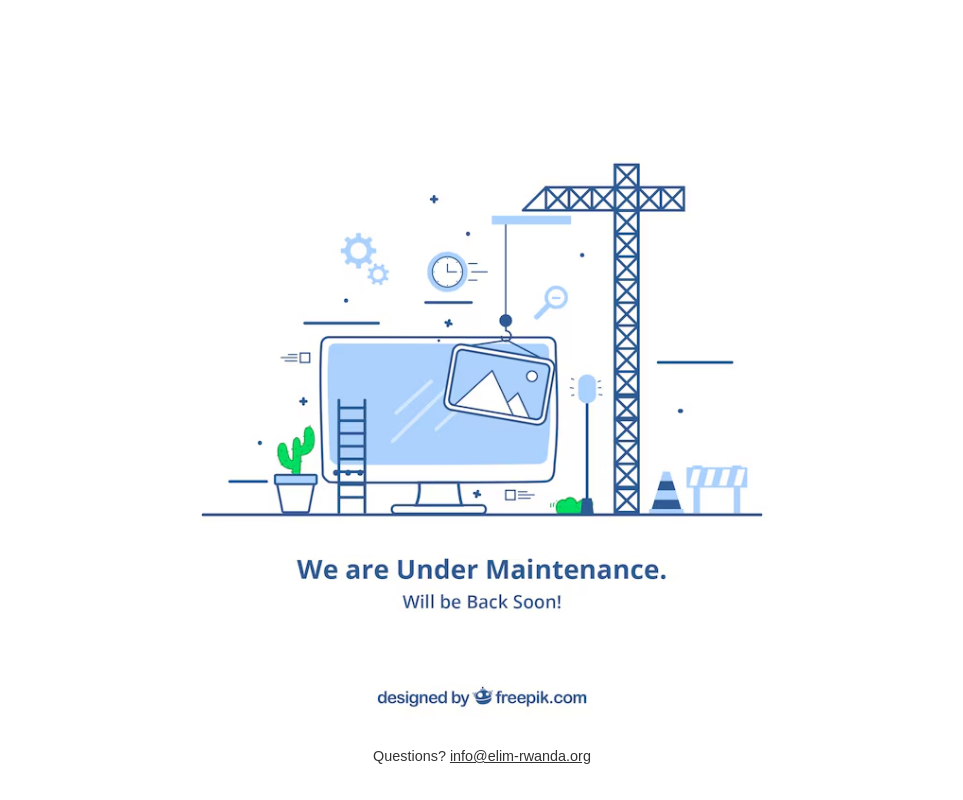
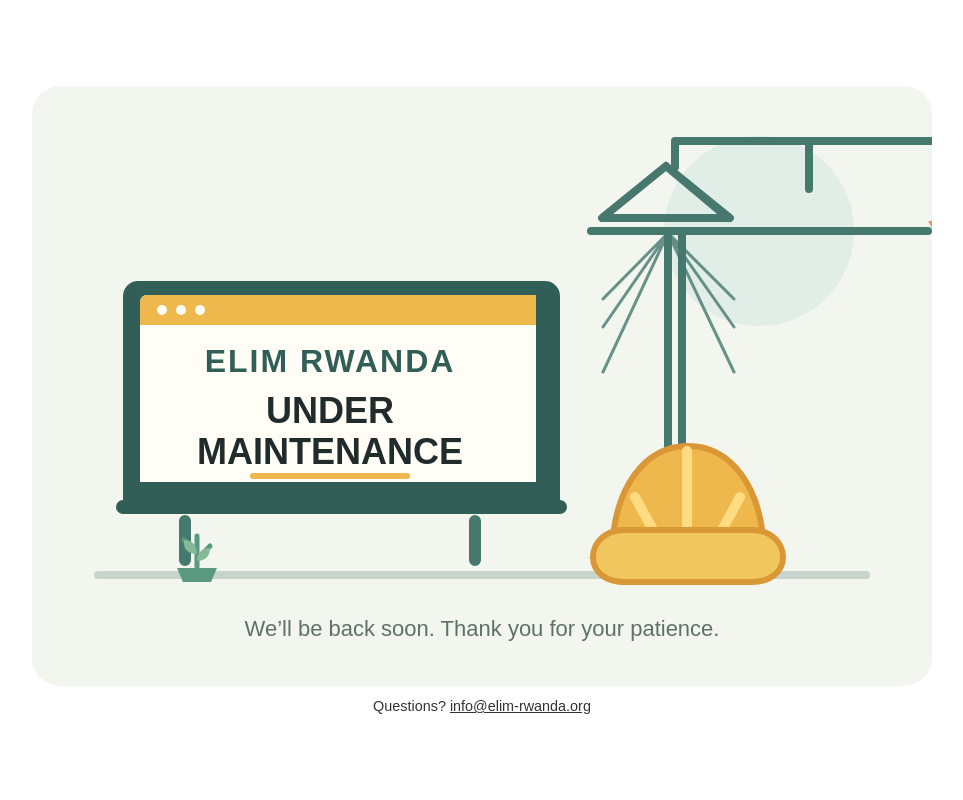
Before and after one commit to Reilla250/Elim-Rwanda, a plain HTML site: page index.html in a window 1280 px wide. Shown: the whole page, without its empty margins (158-1121 px from the left). Drawn offline with Linux system fonts and the light colour scheme.

Commit message:
under maintain

```diff
--- a/index.html
+++ b/index.html
@@ -10,7 +10,50 @@
 </head>
 <body>
   <main class="maintenance">
-    <img class="maintenance-image" src="construction-background.avif" alt="We are under maintenance. We'll be back soon.">
+    <svg class="maintenance-art" viewBox="0 0 900 600" role="img" aria-labelledby="art-title art-description" xmlns="http://www.w3.org/2000/svg">
+      <title id="art-title">Elim Rwanda website under maintenance</title>
+      <desc id="art-description">An original illustration of a maintenance sign, hard hat, and construction crane.</desc>
+      <rect width="900" height="600" rx="28" fill="#f3f5ef"/>
+      <circle cx="727" cy="145" r="95" fill="#e1eee8"/>
+      <path d="M66 489h768" stroke="#c6d4cc" stroke-width="8" stroke-linecap="round"/>
+
+      <g fill="none" stroke="#47786e" stroke-linecap="round" stroke-linejoin="round">
+        <path d="M636 460V145h14v315M559 145h337M570 132l64-52 62 52m-126 0 64-52 64 52m-127 0h126m-123 13 119 0M643 81V55h277M777 55v48" stroke-width="8"/>
+        <path d="m636 147-65 66m65-66 66 66m-66-66-65 94m65-94 66 94m-66-94v211m0-211-65 139m65-139 66 139" stroke-width="3" opacity=".8"/>
+        <path d="M909 55v82" stroke-width="5"/>
+      </g>
+      <path d="M896 135h26l-13 22z" fill="#ef8d55"/>
+      <path d="M620 460h46v17h-46z" fill="#47786e"/>
+
+      <g>
+        <path d="M91 210a15 15 0 0 1 15-15h407a15 15 0 0 1 15 15v211H91z" fill="#315f58"/>
+        <path d="M108 216a7 7 0 0 1 7-7h389v187H108z" fill="#fffdf6"/>
+        <path d="M108 216a7 7 0 0 1 7-7h389v30H108z" fill="#efb84d"/>
+        <circle cx="130" cy="224" r="5" fill="#fffdf6"/>
+        <circle cx="149" cy="224" r="5" fill="#fffdf6"/>
+        <circle cx="168" cy="224" r="5" fill="#fffdf6"/>
+        <text x="298" y="286" text-anchor="middle" fill="#315f58" font-family="Arial, sans-serif" font-size="32" font-weight="700" letter-spacing="2">ELIM RWANDA</text>
+        <text x="298" y="337" text-anchor="middle" fill="#202c2b" font-family="Arial, sans-serif" font-size="36" font-weight="700">UNDER</text>
+        <text x="298" y="378" text-anchor="middle" fill="#202c2b" font-family="Arial, sans-serif" font-size="36" font-weight="700">MAINTENANCE</text>
+        <path d="M221 390h154" stroke="#efb84d" stroke-width="6" stroke-linecap="round"/>
+        <path d="M91 421h437" stroke="#315f58" stroke-width="14" stroke-linecap="round"/>
+        <path d="M153 435v39m290-39v39" stroke="#47786e" stroke-width="12" stroke-linecap="round"/>
+      </g>
+
+      <g>
+        <path d="M555 471h200l-28 18H583z" fill="#d2ded7"/>
+        <path d="M580 469c1-69 34-109 76-109s75 40 76 109z" fill="#efb84d" stroke="#d99835" stroke-width="6"/>
+        <path d="M655 365v100m-52-54 30 55m75-55-30 55" fill="none" stroke="#ffdc82" stroke-width="10" stroke-linecap="round"/>
+        <path d="M561 471c0-15 13-27 31-27h128c18 0 31 12 31 27s-13 25-31 25H592c-18 0-31-10-31-25z" fill="#f2c65f" stroke="#d99835" stroke-width="6"/>
+      </g>
+
+      <g transform="translate(145 448)">
+        <path d="M0 34h40l-6 14H6z" fill="#5b9881"/>
+        <path d="M20 33V2m0 14L7 6m13 20 13-14" fill="none" stroke="#5b9881" stroke-width="5" stroke-linecap="round"/>
+        <path d="M7 6c8 0 13 5 13 14C11 20 6 15 7 6zm26 8c0 8-5 13-13 13 0-8 5-13 13-13z" fill="#86b997"/>
+      </g>
+      <text x="450" y="550" text-anchor="middle" fill="#5d7169" font-family="Arial, sans-serif" font-size="22">We’ll be back soon. Thank you for your patience.</text>
+    </svg>
     <p class="contact">Questions? <a href="mailto:info@elim-rwanda.org">info@elim-rwanda.org</a></p>
   </main>
 </body>
--- a/styles.css
+++ b/styles.css
@@ -20,7 +20,7 @@ body { min-height: 100vh; }
   padding: 24px;
 }
 
-.maintenance-image {
+.maintenance-art {
   display: block;
   width: min(100%, 900px);
   max-height: calc(100vh - 100px);
@@ -37,5 +37,5 @@ body { min-height: 100vh; }
 
 @media (max-width: 480px) {
   .maintenance { padding: 16px; }
-  .maintenance-image { max-height: calc(100vh - 90px); }
+  .maintenance-art { max-height: calc(100vh - 90px); }
 }
```
Also changed, not shown: construction-background.avif (deleted), 1 other file.
